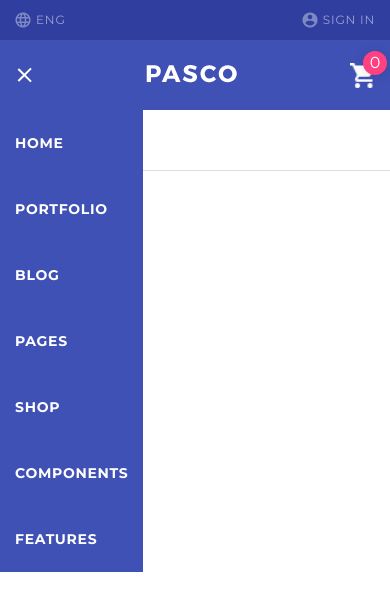
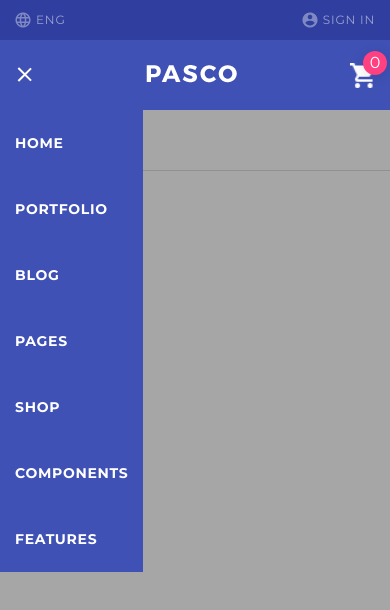
Before and after one commit to mrfunkster/blog-resource-skill-up, a plain HTML site: page index.html in a window 390 px wide. Both pictures are taken after a click on the element 24 px from the left and 75 px from the top of the page. Drawn offline with Linux system fonts and the light colour scheme.

Commit message:
Added body overlay and body lock class

```diff
--- a/index.html
+++ b/index.html
@@ -168,6 +168,7 @@
         <section class="main-sort-field">
         </section>
     </main>
+    <div class="overlay"></div>
     <footer class="footer"></footer>
     <script src="script/burger.js"></script>
 </body>
--- a/script/burger.js
+++ b/script/burger.js
@@ -1,14 +1,18 @@
 let burgerBtn = document.querySelector('.mobile-menu');
 let navMenu   = document.querySelector('.nav-menu');
+let overlay   = document.querySelector('.overlay');
 let main      = document.querySelector('.main');
+let topMenu   = document.querySelector('.top-menu')
 
 burgerBtn.addEventListener('click', function() {
     burgerBtn.classList.toggle('active');
     if (burgerBtn.classList.contains('active')) {
         navMenu.classList.add('active');
+        overlay.classList.add('active');
         document.body.classList.add('lock');
     } else {
         navMenu.classList.remove('active');
+        overlay.classList.remove('active');
         document.body.classList.remove('lock');
     }
 })
@@ -16,6 +20,7 @@ burgerBtn.addEventListener('click', function() {
 function closeBurger() {
     navMenu.classList.remove('active');
     burgerBtn.classList.remove('active');
+    overlay.classList.remove('active');
     document.body.classList.remove('lock');
 }
 
@@ -24,3 +29,9 @@ main.addEventListener('click', function(e) {
         closeBurger();
     }
 })
+
+topMenu.addEventListener('click', function(e) {
+    if (e.target != topMenu) {
+        closeBurger();
+    }
+})
--- a/styles/header.css
+++ b/styles/header.css
@@ -1,6 +1,24 @@
+.overlay {
+    position: fixed;
+    top: 0;
+    left: 0;
+    right: 0;
+    bottom: 0;
+    background-color: rgba(0, 0, 0, 0.35);
+    z-index: 99;
+    opacity: 0;
+    visibility: hidden;
+    transition: .5s ease-out;
+}
+.overlay.active {
+    visibility: visible;
+    opacity: 1;
+}
 .top-menu {
     height: 40px;
     background-color: #303f9f;
+    position: relative;
+    z-index: 100;
 }
 .top-menu-pos {
     justify-content: space-between;
@@ -64,6 +82,7 @@ img {
     display: block;
     position: relative;
     background-color: #191919;
+    z-index: 100;
 }
 /* .main-header::after {
     content: '';
@@ -80,7 +99,7 @@ img {
 
 .main-menu {
     position: relative;
-    z-index: 2;
+    z-index: 100;
 }
 .nav-menu > ul {
     display: flex;
@@ -216,14 +235,14 @@ img {
             transition: .3s;
         }
         .mobile-menu.active div:nth-child(1) {
-            top: 50%;
+            top: 45%;
             transform: rotate(45deg) translateY(-50%);
         }
         .mobile-menu.active div:nth-child(2) {
             transform: scale(0);
         }
         .mobile-menu.active div:nth-child(3) {
-            bottom: 50%;
+            bottom: 49%;
             transform: rotate(-45deg) translateY(50%);
         }
         .nav-menu.active {
--- a/styles/style.css
+++ b/styles/style.css
@@ -5,6 +5,9 @@ body {
     font-family: 'Montserrat', sans-serif;
     color: white;
     overflow-x: hidden;
+}
+body.lock {
+    overflow: hidden;
 }
 
 .p-height {
```
